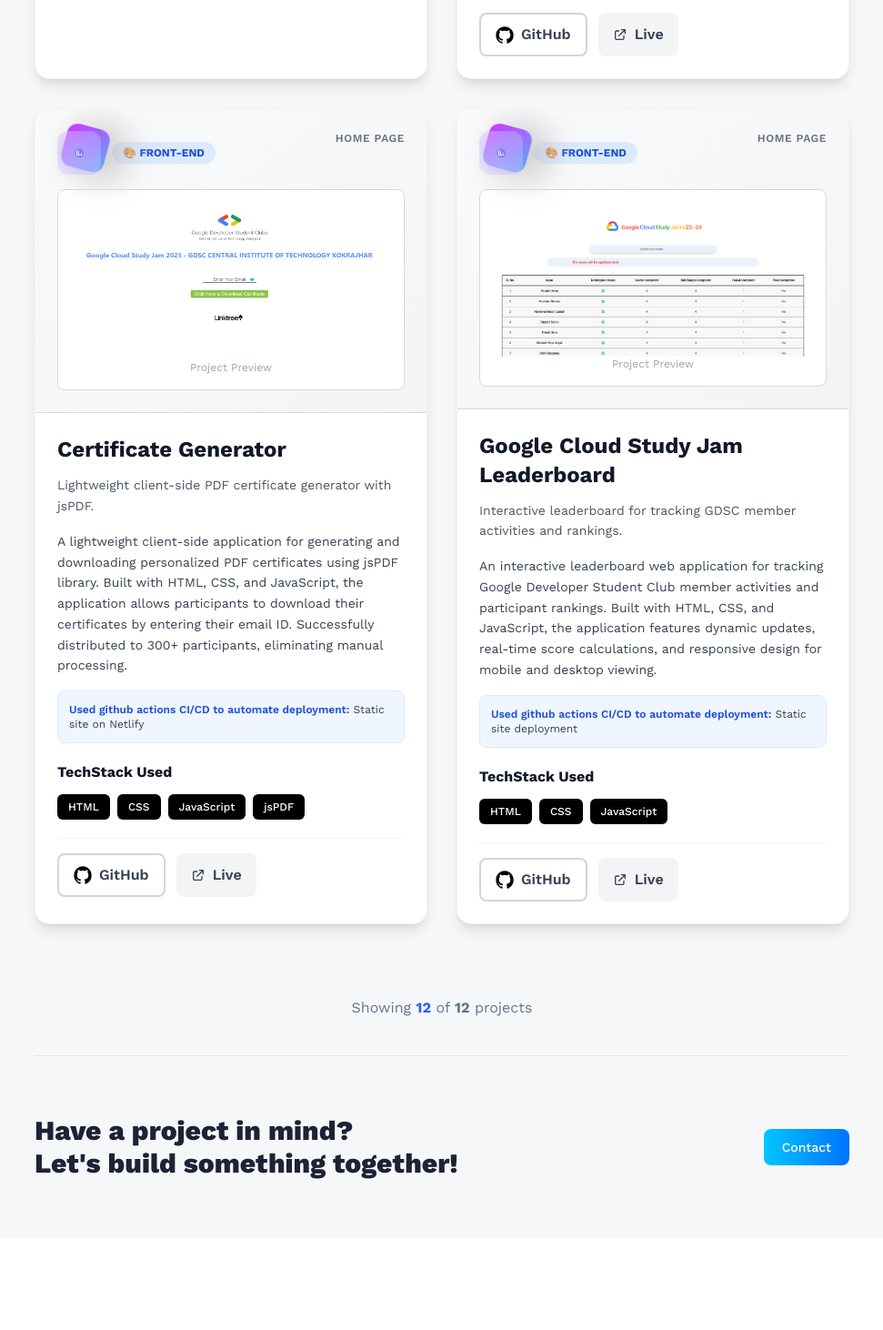
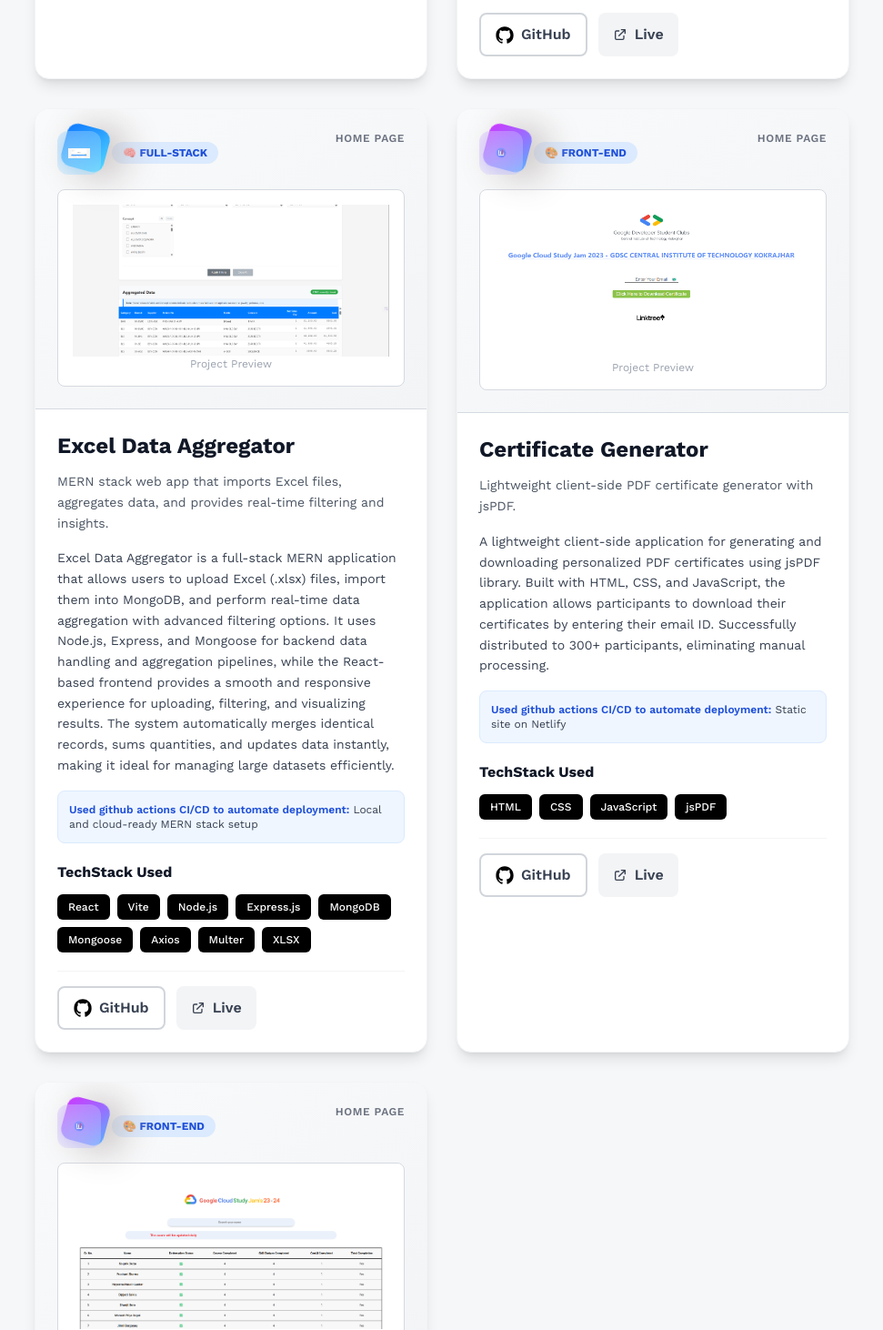
Before and after one commit to panjyar/Porfolio, a React (Vite) app: page /project in a window 1280 px wide. Shown: the part 6008-7470 px from the top of the page at 91% size, without its empty margins (154-1125 px from the left). Before the commit the page ends 7369 px from the top, so only its background shows below. Built offline with nearby package versions, Linux system fonts and the light colour scheme.

Commit message:
add excel aggregator project

```diff
--- a/src/assets/icons/index.js
+++ b/src/assets/icons/index.js
@@ -58,8 +58,10 @@
 import collegebuzz from './collegebuzz.png'
 import chat from './chat.png'
 import hobbylink from './hobbylink.png'
+import excel from './excel.png'
 export {
     css,
+    excel,
     hobbylink,
     ecommerce,chat,
     collegebuzz,
--- a/src/constants/index.js
+++ b/src/constants/index.js
@@ -58,7 +58,8 @@
   collegebuzz,
   ecommerce,
   chat,
-  hobbylink
+  hobbylink,
+  excel,
 } from "../assets/icons";
 
 // Organized Skills by Category
@@ -448,7 +449,38 @@
       "Modern responsive UI with React Flow",
     ],
   },
-
+  {
+    category: "fullstack",
+    iconUrl: excel,
+    theme: "btn-back-blue",
+    name: "Excel Data Aggregator",
+    shortDescription:
+      "MERN stack web app that imports Excel files, aggregates data, and provides real-time filtering and insights.",
+    fullDescription:
+      "Excel Data Aggregator is a full-stack MERN application that allows users to upload Excel (.xlsx) files, import them into MongoDB, and perform real-time data aggregation with advanced filtering options. It uses Node.js, Express, and Mongoose for backend data handling and aggregation pipelines, while the React-based frontend provides a smooth and responsive experience for uploading, filtering, and visualizing results. The system automatically merges identical records, sums quantities, and updates data instantly, making it ideal for managing large datasets efficiently.",
+    technologies: [
+      "React",
+      "Vite",
+      "Node.js",
+      "Express.js",
+      "MongoDB",
+      "Mongoose",
+      "Axios",
+      "Multer",
+      "XLSX",
+    ],
+    deployment: "Local and cloud-ready MERN stack setup",
+    liveLink: "https://excel-data-aggregator-client.onrender.com/",
+    githubLink: "https://github.com/panjyar/Excel-Data-Aggregator.git",
+    preview: excel,
+    features: [
+      "Excel file upload and automatic MongoDB import",
+      "Advanced multi-field filtering (category, branch, supplier, fabric, concept)",
+      "Data aggregation using MongoDB pipelines",
+      "Responsive and modern UI with real-time updates",
+      "Automatic record merging and quantity summation",
+    ],
+  },
   // Frontend Projects
   {
     category: "frontend",
```
Also changed, not shown: src/assets/icons/excel.png (added), 1 other file (tests, documents, lock files or other folders).
